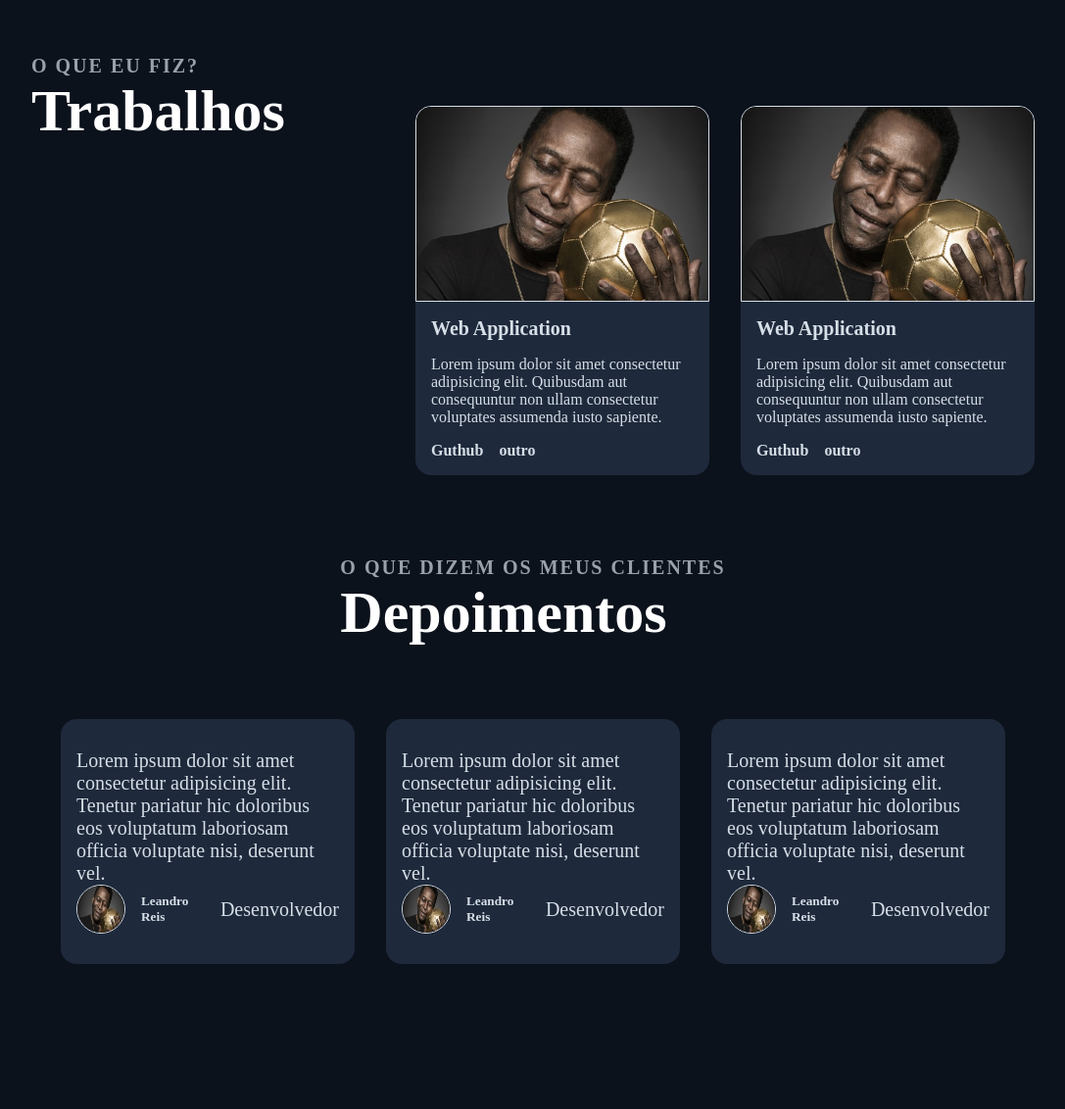
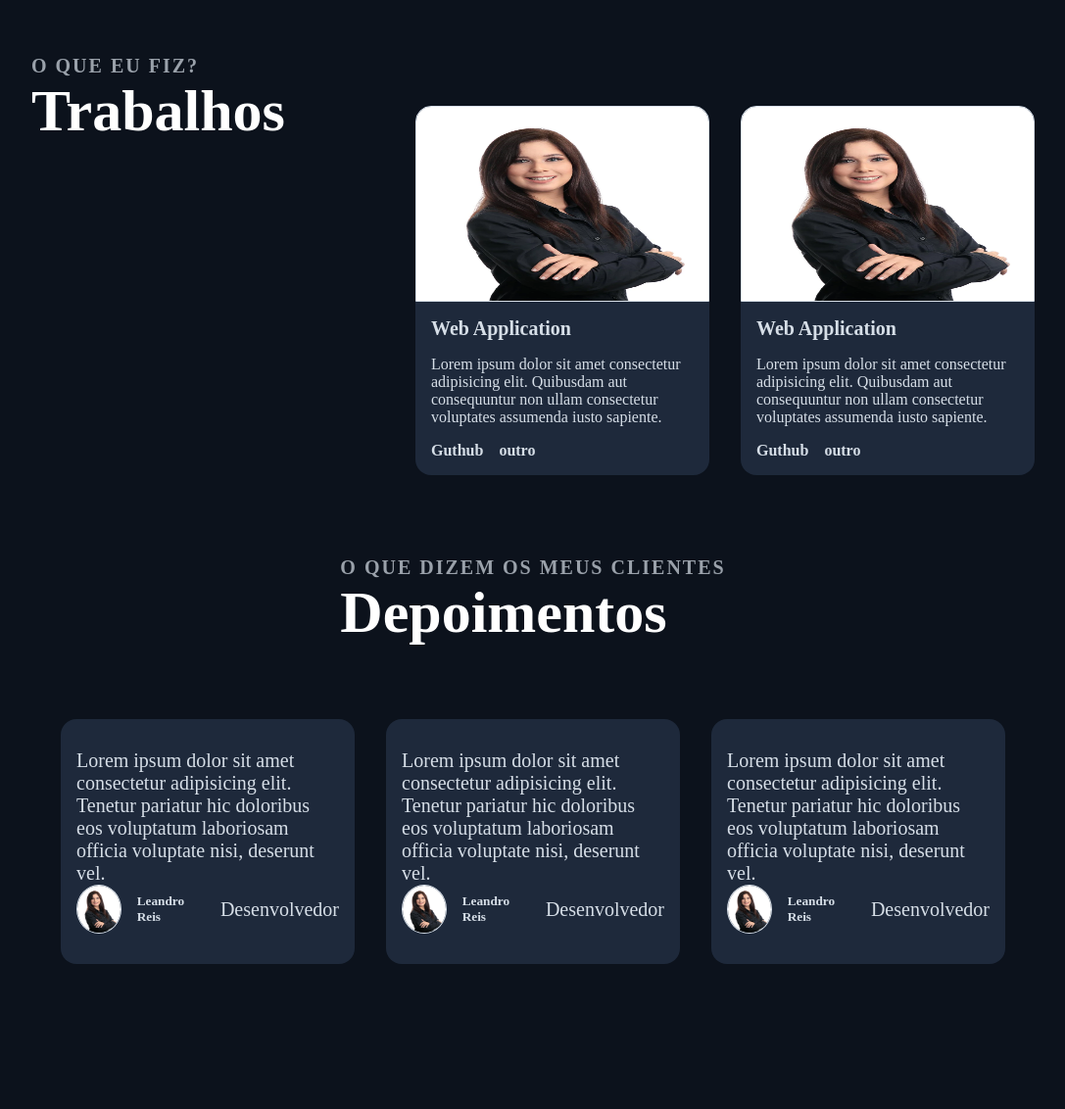
Before and after one commit to Leandropek/site-portifolio-04, a plain HTML site: page index.html in a window 1280 px wide. Shown: the part 1866-2998 px from the top of the page at 98% size, without its empty margins (96-1183 px from the left). Drawn offline with Linux system fonts and the light colour scheme.

Commit message:
mudança nas imagens

```diff
--- a/index.html
+++ b/index.html
@@ -62,7 +62,7 @@
             </article>
 
             <section class="habilidades-img">
-                <img src="assets/img/pele.jpg" alt="">
+                <img src="assets/img/pessoa.webp" alt="">
             </section>
         </section>
 
@@ -74,7 +74,7 @@
 
             <section class="trabalho-cards">
                 <div class="card">
-                    <img src="assets/img/pele.jpg" alt="">
+                    <img src="assets/img/pessoa.webp" alt="">
                     <h4>Web Application</h4>
                     <p>Lorem ipsum dolor sit amet consectetur adipisicing elit. Quibusdam aut consequuntur non ullam consectetur voluptates assumenda iusto sapiente.</p>
                     <div class="link-card">
@@ -83,7 +83,7 @@
                     </div>
                 </div>
                 <div class="card">
-                    <img src="assets/img/pele.jpg" alt="">
+                    <img src="assets/img/pessoa.webp" alt="">
                     <h4>Web Application</h4>
                     <p>Lorem ipsum dolor sit amet consectetur adipisicing elit. Quibusdam aut consequuntur non ullam consectetur voluptates assumenda iusto sapiente.</p>
                     <div class="link-card">
@@ -104,7 +104,7 @@
                 <div class="depoimentos-card">
                     <p>Lorem ipsum dolor sit amet consectetur adipisicing elit. Tenetur pariatur hic doloribus eos voluptatum laboriosam officia voluptate nisi, deserunt vel.</p>
                     <div class="depoimentos-card-1-autor">
-                        <img src="assets/img/pele.jpg" alt="">
+                        <img src="assets/img/pessoa.webp" alt="">
                         <h5>Leandro Reis</h5>
                         <p>Desenvolvedor</p>
                     </div>
@@ -113,7 +113,7 @@
                 <div class="depoimentos-card">
                     <p>Lorem ipsum dolor sit amet consectetur adipisicing elit. Tenetur pariatur hic doloribus eos voluptatum laboriosam officia voluptate nisi, deserunt vel.</p>
                     <div class="depoimentos-card-1-autor">
-                        <img src="assets/img/pele.jpg" alt="">
+                        <img src="assets/img/pessoa.webp" alt="">
                         <h5>Leandro Reis</h5>
                         <p>Desenvolvedor</p>
                     </div>
@@ -122,7 +122,7 @@
                 <div class="depoimentos-card">
                     <p>Lorem ipsum dolor sit amet consectetur adipisicing elit. Tenetur pariatur hic doloribus eos voluptatum laboriosam officia voluptate nisi, deserunt vel.</p>
                     <div class="depoimentos-card-1-autor">
-                        <img src="assets/img/pele.jpg" alt="">
+                        <img src="assets/img/pessoa.webp" alt="">
                         <h5>Leandro Reis</h5>
                         <p>Desenvolvedor</p>
                     </div>
```
